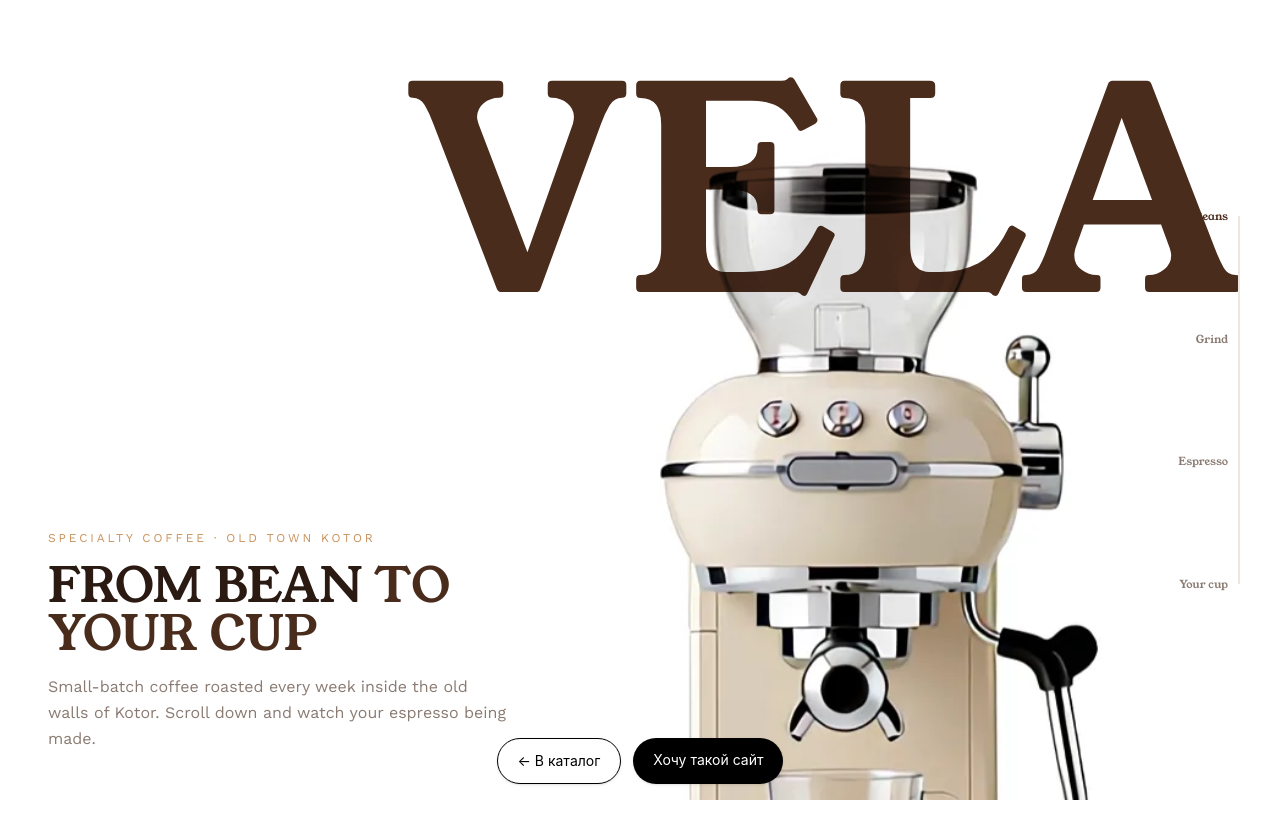
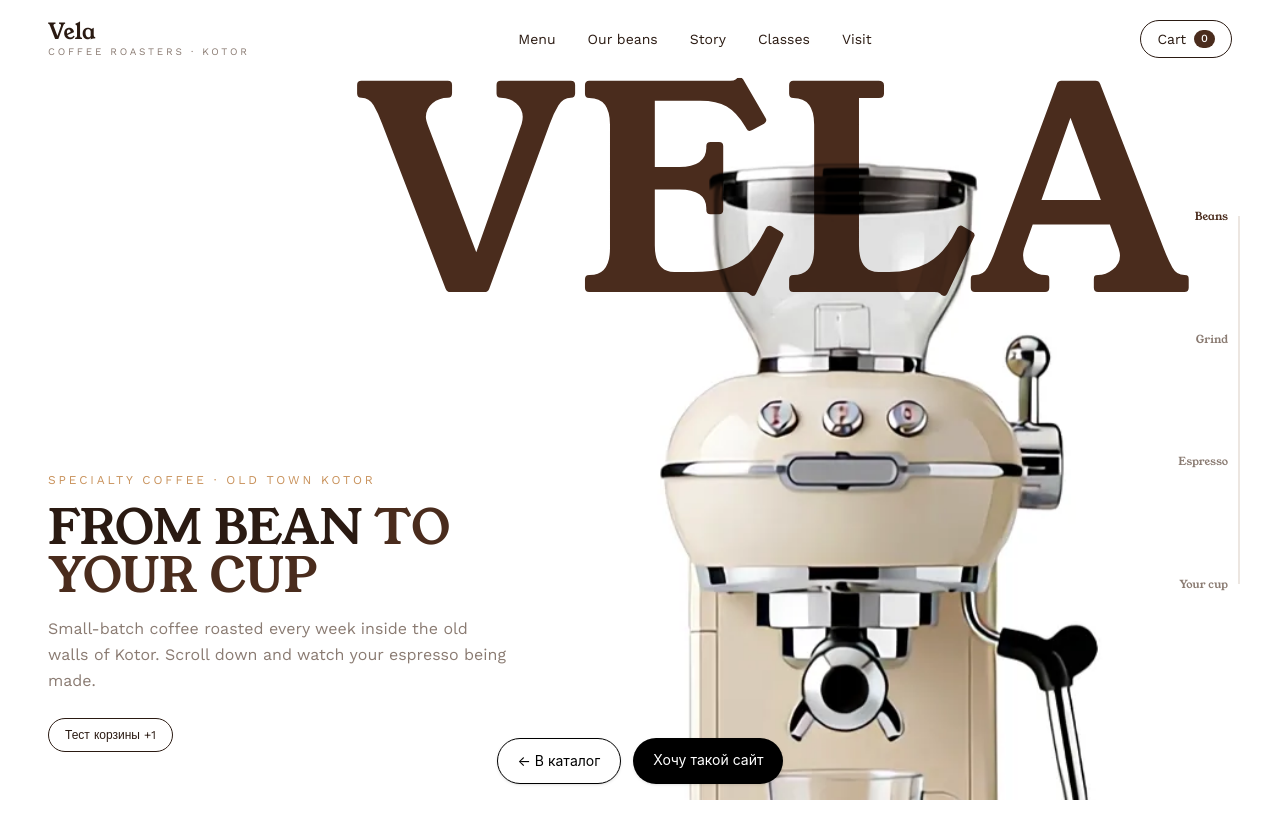
Before and after one commit to SabinaBatrakova/catalog-site, a React (Vite) app: page /templates/coffee-1 in a window 1280 px wide. Shown: the top 838 px of the page. Built offline with nearby package versions, Linux system fonts and the light colour scheme; a web font is replaced by a local one.

Commit message:
feat(coffee): add header with cart counter

```diff
--- a/src/templates/coffee-1/CoffeePage.tsx
+++ b/src/templates/coffee-1/CoffeePage.tsx
@@ -1,14 +1,19 @@
+import { useState } from "react";
 import { coffeeContent } from "./content";
 import { ScrollMachine } from "./components/ScrollMachine";
+import { Header } from "./components/Header";
 
 export function CoffeePage() {
-  const { brand, hero, scene } = coffeeContent;
+  const { brand, nav, hero, scene } = coffeeContent;
+  const [cartCount, setCartCount] = useState(0);
 
   return (
     <div className="relative bg-white font-coffee-sans text-coffee-ink">
+      <Header brand={brand} nav={nav} cartCount={cartCount} />
+
       <p
         aria-hidden="true"
-        className="pointer-events-none absolute inset-x-0 top-[84px] z-0 select-none pr-[3vw] text-right font-coffee-serif text-[22vw] leading-[0.8] text-coffee-espresso"
+        className="pointer-events-none absolute inset-x-0 top-[84px] z-0 select-none pr-[7vw] text-right font-coffee-serif text-[22vw] leading-[0.8] text-coffee-espresso"
       >
         {brand.wordmark}
       </p>
@@ -16,7 +21,7 @@ export function CoffeePage() {
       <ScrollMachine data={scene} endId="trust" />
 
       <main className="relative z-[2]">
-        <section className="flex min-h-screen items-end px-12 pb-12">
+        <section id="top" className="flex min-h-screen items-end px-12 pb-12">
           <div className="w-[min(460px,36vw)]">
             <p className="text-xs uppercase tracking-[0.24em] text-coffee-crema">
               {hero.eyebrow}
@@ -26,6 +31,13 @@ export function CoffeePage() {
               <span className="text-coffee-espresso">{hero.accent}</span>
             </h1>
             <p className="mt-4 leading-relaxed text-coffee-muted">{hero.text}</p>
+            <button
+              type="button"
+              onClick={() => setCartCount((n) => n + 1)}
+              className="mt-6 rounded-full border px-4 py-2 text-xs"
+            >
+              Тест корзины +1
+            </button>
           </div>
         </section>
         <div className="h-[400vh]" />
--- /dev/null
+++ b/src/templates/coffee-1/components/Header.tsx
@@ -0,0 +1,43 @@
+import type { CoffeeContent } from "../content";
+
+type HeaderProps = {
+  brand: CoffeeContent["brand"];
+  nav: CoffeeContent["nav"];
+  cartCount: number;
+};
+
+export function Header({ brand, nav, cartCount }: HeaderProps) {
+  return (
+    <header className="fixed inset-x-0 top-0 z-20 flex items-center justify-between bg-white/85 px-5 py-4 backdrop-blur-md min-[820px]:px-12 min-[820px]:py-5">
+      <a href="#top" className="leading-none">
+        <span className="font-coffee-serif text-[22px]">{brand.name}</span>
+        <span className="mt-1 block text-[10px] uppercase tracking-[0.28em] text-coffee-muted">
+          {brand.tagline}
+        </span>
+      </a>
+
+      <nav className="hidden gap-8 text-sm min-[820px]:flex">
+        {nav.map((link) => (
+          <a
+            key={link.href}
+            href={link.href}
+            className="transition-colors hover:text-coffee-crema"
+          >
+            {link.label}
+          </a>
+        ))}
+      </nav>
+
+      <button
+        type="button"
+        aria-label={`Cart, ${cartCount} items`}
+        className="flex items-center gap-2 rounded-full border border-coffee-ink bg-white px-4 py-2 text-sm"
+      >
+        Cart
+        <span className="rounded-full bg-coffee-espresso px-[7px] py-px text-[11px] font-medium text-white">
+          {cartCount}
+        </span>
+      </button>
+    </header>
+  );
+}
```
